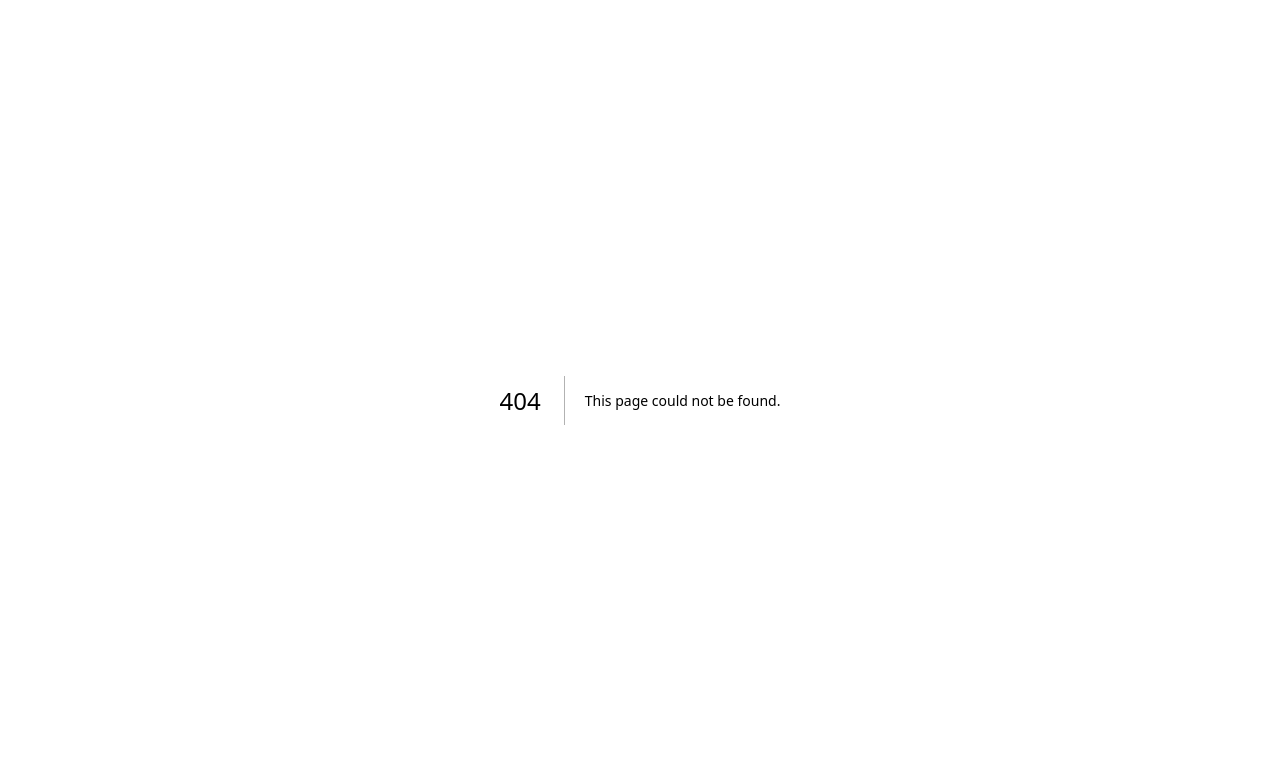
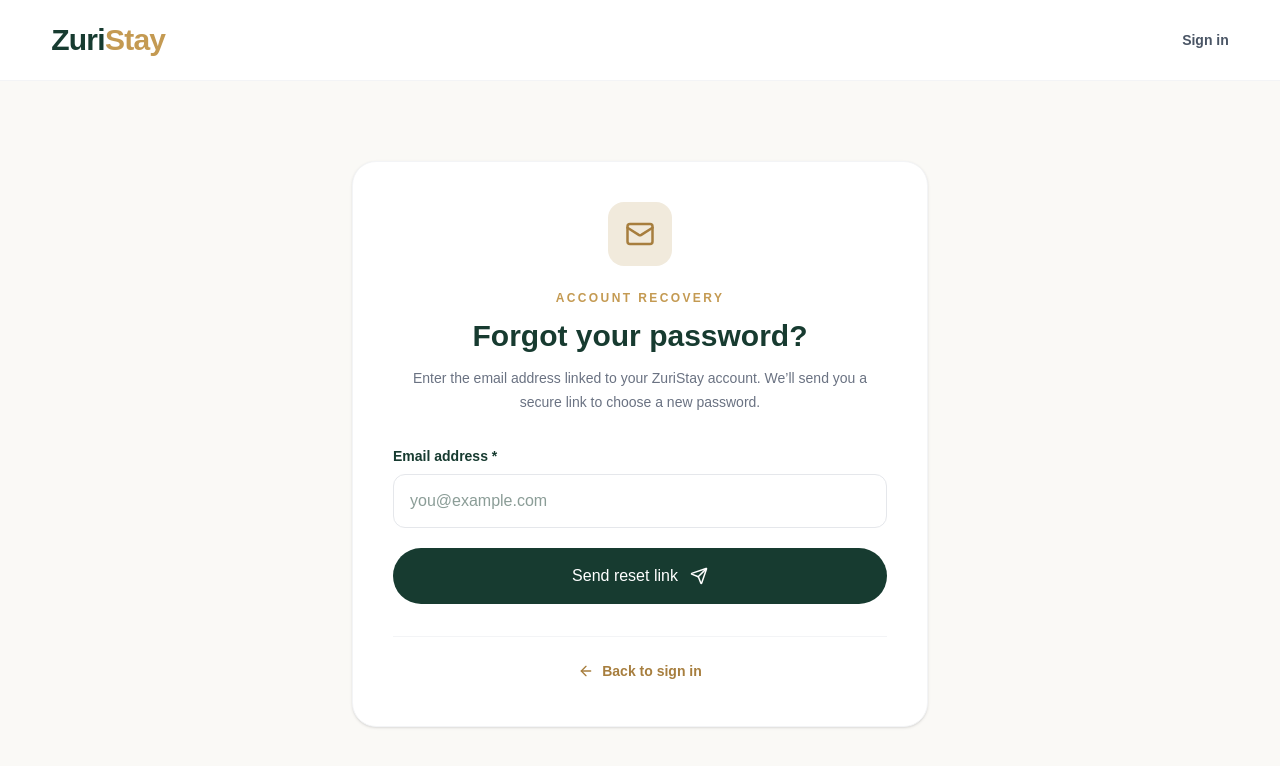
Before and after one commit to robinsonb254/zuristay, a Next.js app: page /forgot-password in a window 1280 px wide. Before the commit this address had no page. Shown: the top 766 px of the page. Built offline with nearby package versions, Linux system fonts and the light colour scheme.

Commit message:
Add secure forgot password request page

```diff
--- /dev/null
+++ b/src/app/forgot-password/page.tsx
@@ -0,0 +1,120 @@
+"use client";
+
+import { useState, type FormEvent } from "react";
+import Link from "next/link";
+import { ArrowLeft, Mail, Send } from "lucide-react";
+import { createSupabaseBrowserClient } from "@/lib/supabase/client";
+
+export default function ForgotPasswordPage() {
+  const [email, setEmail] = useState("");
+  const [loading, setLoading] = useState(false);
+  const [message, setMessage] = useState("");
+  const [error, setError] = useState("");
+
+  async function handleSubmit(event: FormEvent<HTMLFormElement>) {
+    event.preventDefault();
+    setLoading(true);
+    setMessage("");
+    setError("");
+
+    try {
+      const supabase = createSupabaseBrowserClient();
+      const { error: resetError } = await supabase.auth.resetPasswordForEmail(
+        email.trim().toLowerCase(),
+        { redirectTo: `${window.location.origin}/reset-password` }
+      );
+
+      if (resetError) throw resetError;
+
+      setMessage(
+        "If an account exists for that email address, a password reset link has been sent. Check your inbox and spam folder."
+      );
+    } catch (err) {
+      console.error("Password reset request error:", err);
+      setError(
+        err instanceof Error
+          ? err.message
+          : "We could not send the reset email. Please try again."
+      );
+    } finally {
+      setLoading(false);
+    }
+  }
+
+  return (
+    <main className="min-h-screen bg-[#faf9f6] text-[#173b30]">
+      <header className="border-b border-gray-100 bg-white">
+        <div className="container flex h-20 items-center justify-between">
+          <Link href="/" className="text-3xl font-bold tracking-tight">
+            Zuri<span className="text-[#c49a52]">Stay</span>
+          </Link>
+          <Link href="/login" className="text-sm font-semibold text-gray-600 hover:text-[#c49a52]">
+            Sign in
+          </Link>
+        </div>
+      </header>
+
+      <section className="container flex justify-center px-4 py-12 md:py-20">
+        <div className="w-full max-w-xl rounded-3xl border border-gray-100 bg-white p-7 shadow-sm md:p-10">
+          <div className="mb-8 text-center">
+            <div className="mx-auto flex h-16 w-16 items-center justify-center rounded-2xl bg-[#f1eadc] text-[#a77e3e]">
+              <Mail size={30} />
+            </div>
+            <p className="mt-6 text-xs font-bold tracking-[0.2em] text-[#c49a52]">
+              ACCOUNT RECOVERY
+            </p>
+            <h1 className="mt-3 text-3xl font-bold">Forgot your password?</h1>
+            <p className="mt-3 text-sm leading-6 text-gray-500">
+              Enter the email address linked to your ZuriStay account. We’ll send you a secure link to choose a new password.
+            </p>
+          </div>
+
+          <form onSubmit={handleSubmit} className="space-y-5">
+            <div>
+              <label htmlFor="email" className="mb-2 block text-sm font-semibold">
+                Email address *
+              </label>
+              <input
+                id="email"
+                type="email"
+                required
+                maxLength={254}
+                autoComplete="email"
+                value={email}
+                onChange={(event) => setEmail(event.target.value)}
+                placeholder="you@example.com"
+                className="w-full rounded-xl border border-gray-200 px-4 py-3.5 text-sm outline-none focus:border-[#c49a52] focus:ring-2 focus:ring-[#c49a52]/15"
+              />
+            </div>
+
+            {error && (
+              <p role="alert" className="rounded-xl bg-red-50 px-4 py-3 text-sm text-red-700">
+                {error}
+              </p>
+            )}
+            {message && (
+              <p role="status" className="rounded-xl bg-green-50 px-4 py-3 text-sm leading-6 text-green-800">
+                {message}
+              </p>
+            )}
+
+            <button
+              type="submit"
+              disabled={loading}
+              className="flex w-full items-center justify-center gap-3 rounded-full bg-[#173b30] px-7 py-4 font-bold text-white transition hover:bg-[#245545] disabled:cursor-not-allowed disabled:opacity-60"
+            >
+              {loading ? "Sending link..." : "Send reset link"}
+              {!loading && <Send size={18} />}
+            </button>
+          </form>
+
+          <div className="mt-8 border-t border-gray-100 pt-6 text-center">
+            <Link href="/login" className="inline-flex items-center gap-2 text-sm font-bold text-[#a77e3e] hover:underline">
+              <ArrowLeft size={16} /> Back to sign in
+            </Link>
+          </div>
+        </div>
+      </section>
+    </main>
+  );
+}
```
